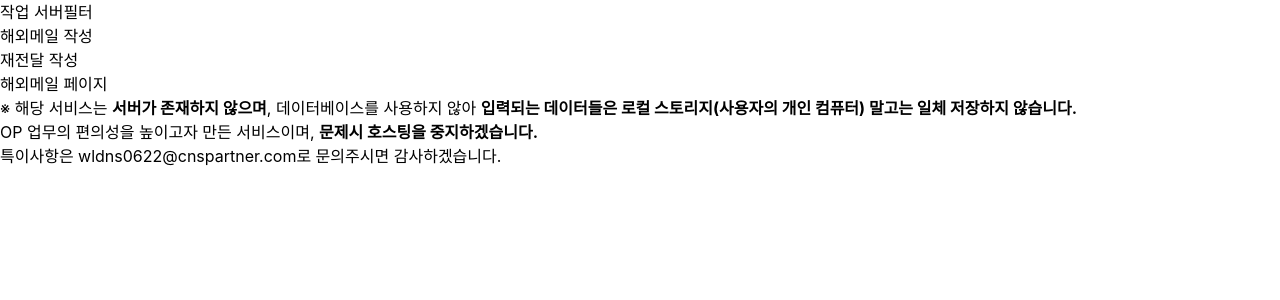
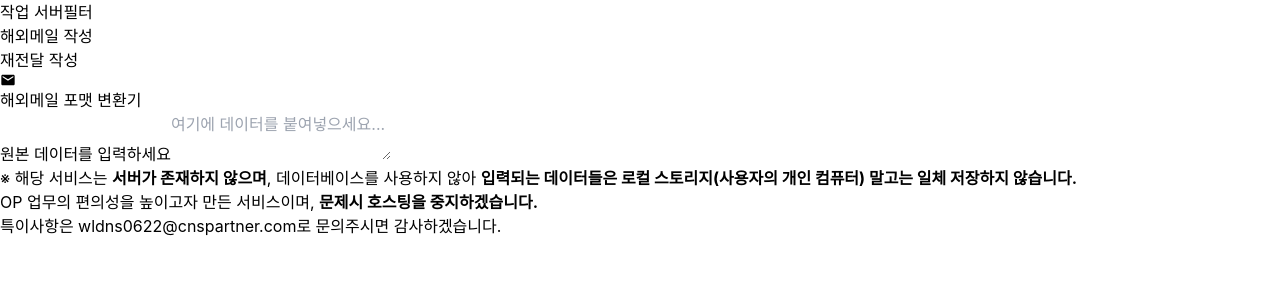
Before and after one commit to chipmunk-dev/Operation-entec, a React (Vite) app: page /foreign-mail in a window 1280 px wide. Shown: the top 300 px of the page. Built offline with nearby package versions, Linux system fonts and the light colour scheme.

Commit message:
해외메일 기능

```diff
--- a/src/pages/ForeignMail/index.jsx
+++ b/src/pages/ForeignMail/index.jsx
@@ -1,7 +1,78 @@
+import { useEffect, useState } from 'react';
+import { IoMdCopy } from 'react-icons/io';
+import { MdEmail } from 'react-icons/md';
+
 function ForeignMail() {
+  const [mails, setMails] = useState([]);
+  const [result, setResult] = useState('');
+  const [copied, setCopied] = useState(false);
+
+  const handleChange = (e) => {
+    const value = e.target.value;
+    setMails(value.split('\n'));
+  };
+
+  const handleCopy = () => {
+    navigator.clipboard.writeText(result);
+    setCopied(true);
+    setTimeout(() => setCopied(false), 2000);
+  };
+
+  useEffect(() => {
+    const result = mails.reduce((acc, mail) => {
+      if (mail.trim() === '') return acc;
+
+      const [host, message, date, ip] = mail.split('\t');
+      const messages = `------------------------------------------------------------------------------------------
+Date:        ${date} (Base On Korea Time)
+IP:             ${ip}
+Host:        ${host}
+Message: ${message}
+------------------------------------------------------------------------------------------
+`;
+      acc += messages;
+      return acc;
+    }, '');
+    setResult(result);
+  }, [mails]);
+
   return (
-    <div className="p-4">
-      <h1 className="text-2xl font-bold">해외메일 페이지</h1>
+    <div className="max-w-4xl mx-auto p-8 bg-gradient-to-br from-blue-50 to-white min-h-screen">
+      <div className="flex items-center gap-3 mb-8">
+        <MdEmail className="text-4xl text-blue-600" />
+        <h1 className="text-3xl font-bold text-gray-800">
+          해외메일 포맷 변환기
+        </h1>
+      </div>
+
+      <div className="mb-6">
+        <label className="block text-sm font-medium text-gray-700 mb-2">
+          원본 데이터를 입력하세요
+        </label>
+        <textarea
+          className="w-full h-48 p-4 border border-gray-300 rounded-lg shadow-sm focus:ring-2 focus:ring-blue-500 focus:border-blue-500 resize-none transition-all"
+          onChange={handleChange}
+          placeholder="여기에 데이터를 붙여넣으세요..."
+        />
+      </div>
+
+      {result && (
+        <div className="mt-8 bg-white p-6 rounded-lg shadow-md">
+          <button
+            onClick={handleCopy}
+            className="flex items-center gap-2 mb-4 px-6 py-3 bg-blue-600 text-white rounded-lg hover:bg-blue-700 transition-colors shadow-sm"
+          >
+            <IoMdCopy />
+            {copied ? '복사완료!' : '결과 복사하기'}
+          </button>
+          <div
+            className="bg-gray-50 p-4 rounded-lg border border-gray-200"
+            style={{ whiteSpace: 'pre-wrap', fontFamily: 'monospace' }}
+          >
+            {result}
+          </div>
+        </div>
+      )}
     </div>
   );
 }
```
